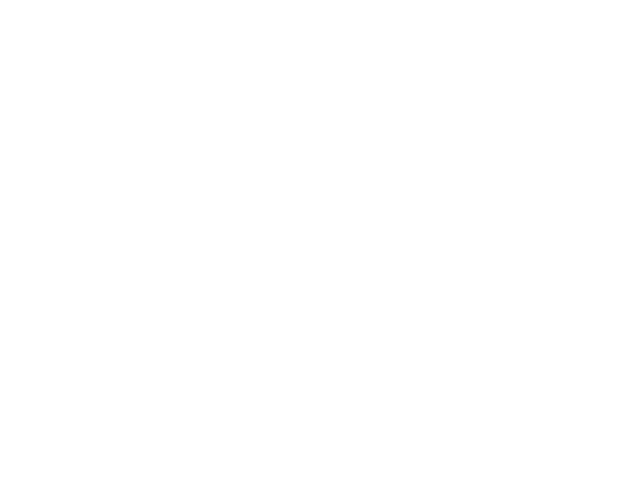
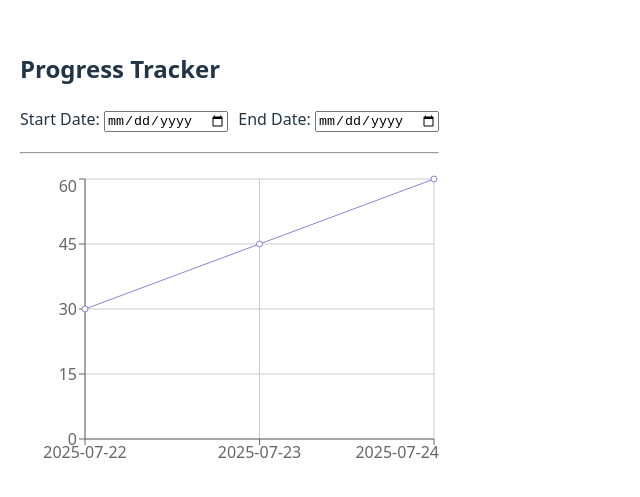
Before and after one commit to Avantheka/fitness-tracker, a React (Vite) app in the folder client/: page /progress in a window 1280 px wide. Before the commit this address had no page. Shown: the part 147-644 px from the top of the page, without its empty margins (0-640 px from the left). Built offline with nearby package versions, Linux system fonts and the light colour scheme.

Commit message:
Create Progress.jsx page with chart and date filter

```diff
--- a/client/src/App.jsx
+++ b/client/src/App.jsx
@@ -3,6 +3,7 @@ import Login from "./components/Login";
 import Register from "./components/Register";
 import Dashboard from "./pages/Dashboard";
 import Tracking from "./pages/Tracking";
+import Progress from "./pages/Progress";
 
 function App() {
   return (
@@ -13,6 +14,7 @@ function App() {
           <Route path="/register" element={<Register />} />
           <Route path="/dashboard" element={<Dashboard />} />
           <Route path="/tracking" element={<Tracking />} />
+          <Route path="/progress" element={<Progress />} />
         </Routes>
       </div>
     </Router>
--- /dev/null
+++ b/client/src/pages/Progress.jsx
@@ -0,0 +1,41 @@
+// For Recharts (example)
+import React, { useState } from "react";
+import { LineChart, Line, XAxis, YAxis, CartesianGrid, Tooltip, ResponsiveContainer } from "recharts";
+
+const Progress = () => {
+  const [startDate, setStartDate] = useState("");
+  const [endDate, setEndDate] = useState("");
+
+  const data = [
+    { date: "2025-07-22", value: 30 },
+    { date: "2025-07-23", value: 45 },
+    { date: "2025-07-24", value: 60 },
+  ];
+
+  return (
+    <div style={{ padding: "20px" }}>
+      <h2>Progress Tracker</h2>
+
+      <div style={{ marginBottom: "20px" }}>
+        <label>Start Date: </label>
+        <input type="date" value={startDate} onChange={(e) => setStartDate(e.target.value)} />
+        <label style={{ marginLeft: "10px" }}>End Date: </label>
+        <input type="date" value={endDate} onChange={(e) => setEndDate(e.target.value)} />
+      </div>
+
+      <hr style={{ margin: "20px 0" }} />
+
+      <ResponsiveContainer width="100%" height={300}>
+        <LineChart data={data}>
+          <CartesianGrid stroke="#ccc" />
+          <XAxis dataKey="date" />
+          <YAxis />
+          <Tooltip />
+          <Line type="monotone" dataKey="value" stroke="#8884d8" />
+        </LineChart>
+      </ResponsiveContainer>
+    </div>
+  );
+};
+
+export default Progress;
--- a/package.json
+++ b/package.json
@@ -5,6 +5,7 @@
     "dotenv": "^17.2.0",
     "express": "^5.1.0",
     "firebase": "^12.0.0",
-    "react-router-dom": "^7.7.0"
+    "react-router-dom": "^7.7.0",
+    "recharts": "^3.1.0"
   }
 }
```
Also changed, not shown: 1 other file (tests, documents, lock files or other folders).
